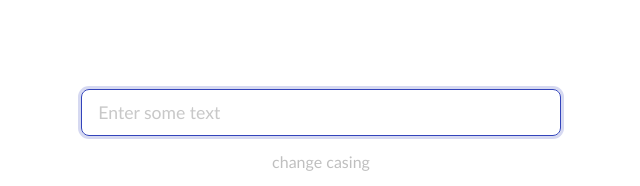
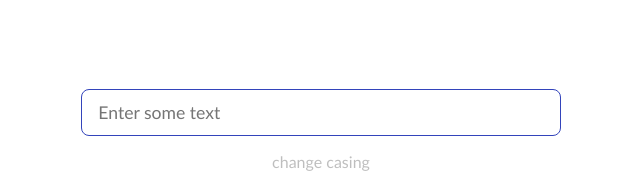
Before and after one commit to Jaidlab/casing.run, a React (Vite) app: page / in a window 1280 px wide. Shown: the top 186 px of the page, without its empty margins (319-959 px from the left). Built offline with nearby package versions, Linux system fonts and the light colour scheme.

Commit message:
Improved UI and build setup
Signed-off-by: Jaidlab <240663663+Jaidlab@users.noreply.github.com>

```diff
--- a/package.json
+++ b/package.json
@@ -1,5 +1,6 @@
 {
   "name": "casing.run",
+  "displayName": "Casing.run",
   "version": "0.1.0",
   "type": "module",
   "repository": {
--- a/src/components/App/style.module.sass
+++ b/src/components/App/style.module.sass
@@ -1,5 +1,5 @@
 @mixin mobile
-  @media only screen and (max-width: 767px)
+  @media only screen and (max-width: 599px)
     @content
 
 @mixin light
@@ -45,12 +45,8 @@ input
   background: transparent
   font-size: 1.1rem
   outline: none
-  transition: border-color 0.15s, box-shadow 0.15s
-  &::placeholder
-    opacity: 0.4
   &:focus
     border-color: #34b
-    box-shadow: 0 0 0 3px rgba(51, 68, 187, 0.2)
   @include mobile
     width: 100%
   @include light
@@ -122,5 +118,6 @@ input
   padding-left: 1rem
   padding-top: 0.5rem
   padding-bottom: 0.5rem
+  align-self: normal
   @include light
     background: rgba(255, 255, 255, 20%)
--- a/src/style.sass
+++ b/src/style.sass
@@ -2,16 +2,23 @@
 @import-normalize
 @import-sanitize
 
+@mixin mobile
+  @media only screen and (max-width: 599px)
+    @content
+
+@mixin light
+  @media (prefers-color-scheme: light)
+    @content
+
 :root
+  color-scheme: dark
   background: black
-  color-scheme: dark
   color: white
   font-family: Geologica, Rubik, Calibri, sans-serif
-  ::selection
-    background: #ffb327
-
-pre>code
-  white-space: pre-wrap
+  @include light
+    color-scheme: light
+    background: white
+    color: black
 
 a:hover
   text-decoration: underline
@@ -19,7 +26,5 @@ a:hover
 code
   font-family: JetBrainsMono NF, JetBrains Mono, Iosevka, Symbols Nerd Font Mono, Symbols Nerd Font Mono Regular, monospace
 
-@media (prefers-color-scheme: light)
-  :root
-    background: white
-    color: black
+pre>code
+  white-space: pre-wrap
```
Also changed, not shown: index.html (+13 -1 lines), lib/titlePlugin.ts (+15 -15 lines).
